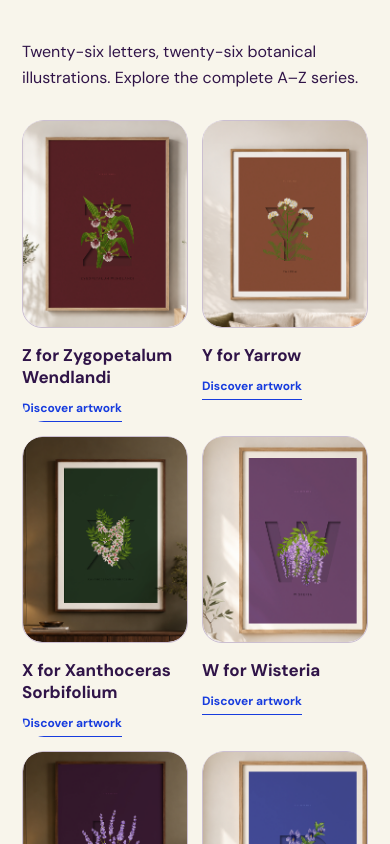
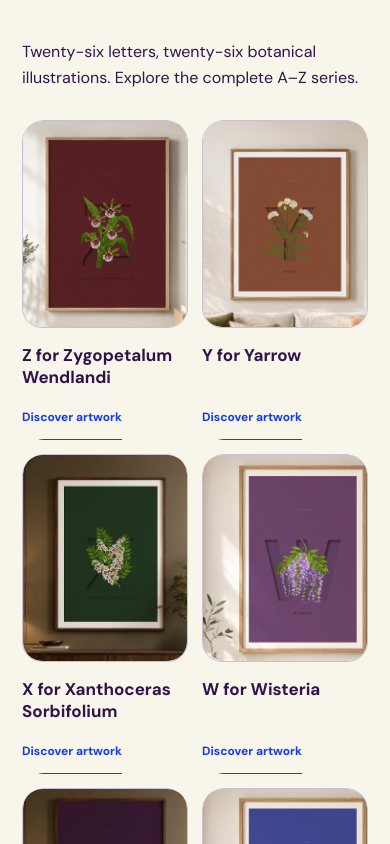
Before and after one commit to lotolipi/product-design-portfolio, a Next.js app: page /lottolov in a window 390 px wide. Shown: the part 1340-2184 px from the top of the page. Built offline with nearby package versions, Linux system fonts and the light colour scheme.

Commit message:
fix(lottolov): align mobile artwork and shop CTAs with accessible tap targets

```diff
--- a/app/globals.css
+++ b/app/globals.css
@@ -494,3 +494,11 @@ html[data-loto-theme="dark"] .lottolov-page .verified-product .product-action{co
 html[data-loto-theme="dark"] .lottolov-page .co-cat-typography strong{color:#301448!important}
 html[data-loto-theme="dark"] .lottolov-page .shop-destinations>div:first-child>span{color:#c2b5ff!important}
 .co-case-chapters .chapter-num{color:#b00068}
+
+/* Mobile QA: keep Lottolov artwork and shop calls-to-action legible, aligned and tappable. */
+.lottolov-page .verified-product{display:flex;flex-direction:column;min-width:0}
+.lottolov-page .verified-product .product-action{display:inline-flex;align-items:center;justify-content:center;align-self:flex-start;min-height:44px;max-width:100%;margin-top:auto;padding:10px 0;line-height:1.35;white-space:normal;text-align:left;text-decoration:none}
+.lottolov-page .verified-product h3{line-height:1.3;overflow-wrap:anywhere}
+.lottolov-page .shop-destinations>div{display:flex;flex-direction:column;align-items:flex-start;min-width:0}
+.lottolov-page .shop-destinations a{display:inline-flex;align-items:center;justify-content:center;min-height:44px;max-width:100%;margin-top:auto;padding:12px 18px!important;line-height:1.3;text-align:center;white-space:normal;overflow-wrap:anywhere;border:2px solid currentColor!important;text-decoration:none;font-weight:700}
+@media(max-width:767px){.lottolov-page .verified-products{align-items:stretch}.lottolov-page .verified-product{height:100%}.lottolov-page .verified-product .product-action{font-size:12px}.lottolov-page .shop-destinations a{width:100%;margin-top:16px}.lottolov-page .shop-destinations>div{align-items:stretch}}
```
